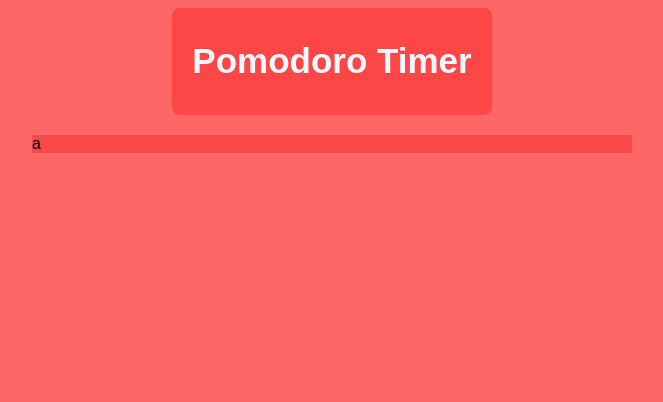
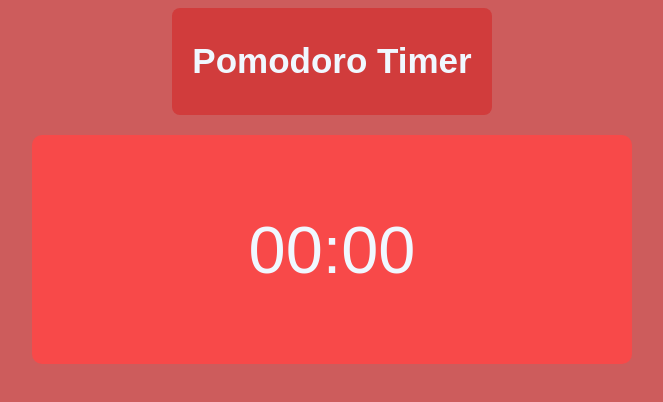
Before and after one commit to PauloMiguel17/Pomodoro-Timer, a plain HTML site: page index.html in a window 1280 px wide. Shown: the whole page, without its empty margins (308-971 px from the left). Drawn offline with Linux system fonts and the light colour scheme.

Commit message:
feat(div.container): adicionando a estrutura onde o relógio que contará os ciclos ficará

```diff
--- a/index.html
+++ b/index.html
@@ -11,7 +11,9 @@
         <h1>Pomodoro Timer</h1>
     </header>
     <div class = "container">
-        <div>a</div>
+        <div id = "relogio">
+            <p>00:00</p>
+        </div>
     </div>
 </body>
 </html>
--- a/style/style.css
+++ b/style/style.css
@@ -1,11 +1,13 @@
 @charset "UTF-8";
 
 :root{
-
+    --cor01: #CD5C5C;
+    --cor02: #F08080;
+    --cor03: #FF6347;
 }
 
 body{
-    background-color: rgba(255, 0, 0, 0.595);
+    background-color: var(--cor01);
     font-family: Arial, Helvetica, sans-serif;
 }
 
@@ -13,7 +15,7 @@ header{
     margin: auto;
     width: 300px;
     padding: 10px;
-    background-color: rgba(247, 0, 0, 0.316);
+    background-color: rgb(209, 60, 60);
     text-align: center;
     border-radius: 8px;
     margin-bottom: 20px;
@@ -28,4 +30,12 @@ div.container{
     margin: auto;
     width: 600px;
     background-color: rgb(248, 73, 73);
+    border-radius: 10px;
 }
+
+div#relogio{
+    color: aliceblue;
+    font-size: 50pt;
+    text-align: center;
+    padding: 10px;
+}
```
